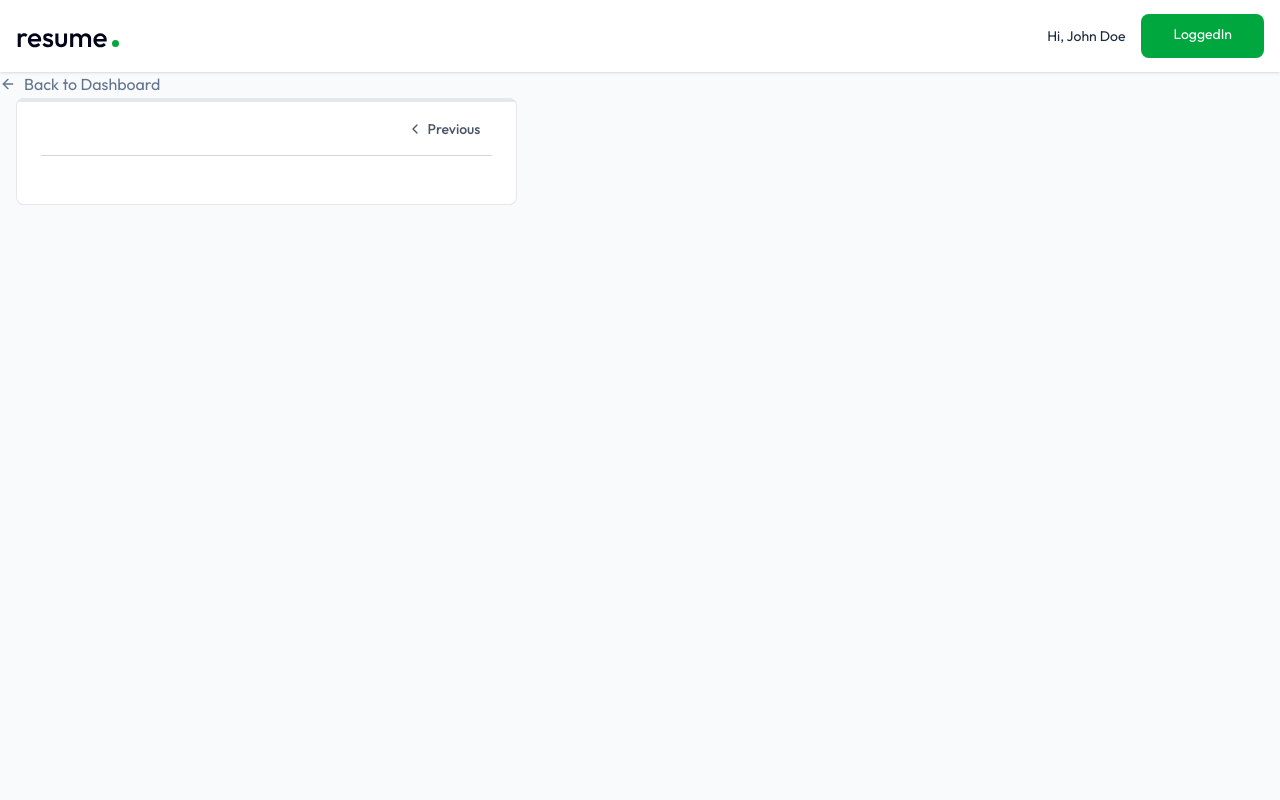
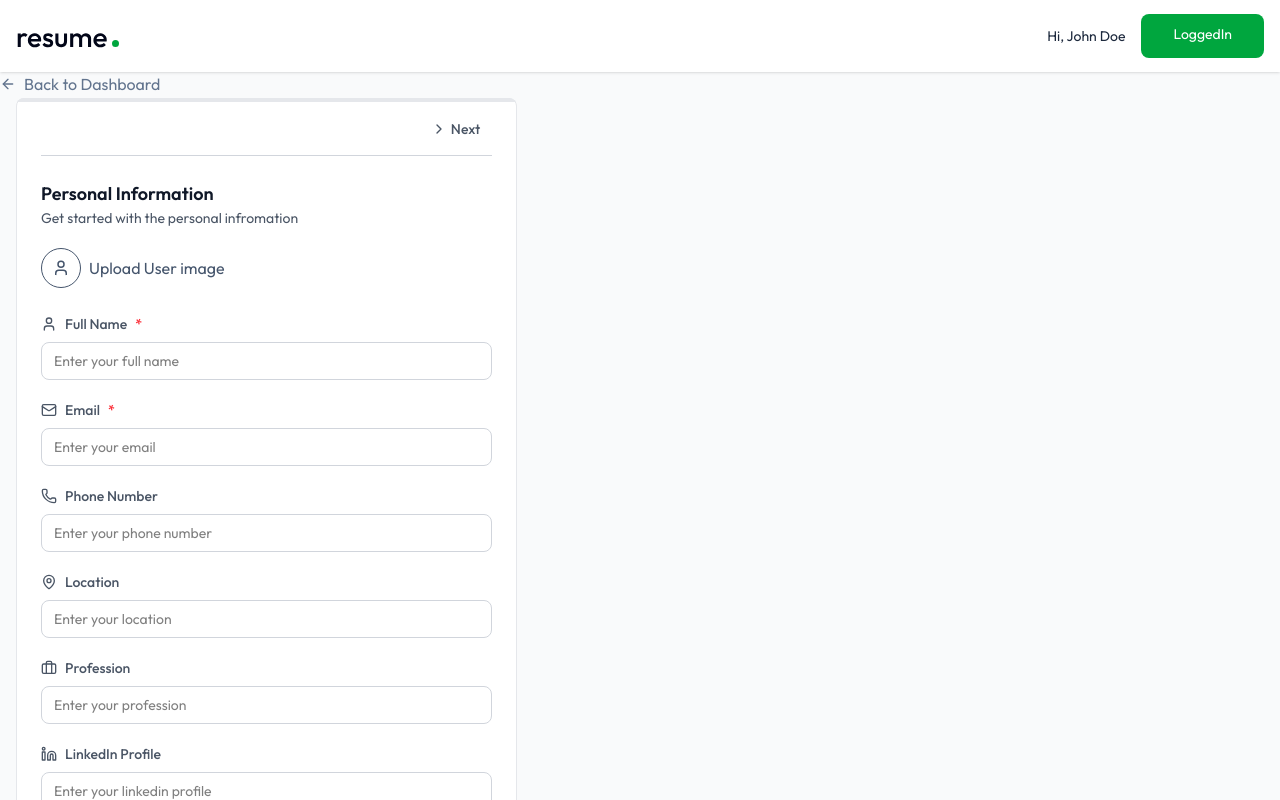
Before and after one commit to PruthvirajKharate/AIResumeBuilder, a React (Vite) app in the folder resume-builder/: page /app/builder/1 in a window 1280 px wide. Shown: the top 800 px of the page. Built offline with nearby package versions, Linux system fonts and the light colour scheme.

Commit message:
Personal Info Page done

```diff
--- /dev/null
+++ b/resume-builder/src/components/PersonalInfoForm.jsx
@@ -0,0 +1,136 @@
+import {
+  Briefcase,
+  Globe,
+  Linkedin,
+  Mail,
+  MapPin,
+  User,
+  Phone,
+} from "lucide-react";
+import React from "react";
+
+const PersonalInfoForm = ({
+  data,
+  onChange,
+  removeBackground,
+  setRemoveBackground,
+}) => {
+  const handleChange = (field, value) => {
+    onChange({ ...data, [field]: value });
+  };
+  const fields = [
+    {
+      key: "full name",
+      label: "Full Name",
+      icon: User,
+      type: "text",
+      required: true,
+    },
+    { key: "email", label: "Email", icon: Mail, type: "email", required: true },
+    { key: "phone", label: "Phone Number", icon: Phone, type: "tel" },
+    { key: "location", label: "Location", icon: MapPin, type: "text" },
+    { key: "profession", label: "Profession", icon: Briefcase, type: "text" },
+    { key: "linkedin", label: "LinkedIn Profile", icon: Linkedin, type: "url" },
+    { key: "website", label: "Personal Website", icon: Globe, type: "url" },
+  ];
+  return (
+    <div>
+      <h3 className="text-lg font-semibold text-gray-900">
+        Personal Information
+      </h3>
+      <p className="text-sm text-gray-600">
+        Get started with the personal infromation
+      </p>
+      <div className="flex items-center gap-2">
+        <label htmlFor="image-upload">
+          {data.image ? (
+            <img
+              src={
+                typeof data.image === "string"
+                  ? data.image
+                  : URL.createObjectURL(data.image)
+              }
+              alt="userImage"
+              className="w-16 h-16 rounded-full object-cover mt-5 ring ring-slate-300 hover:opacity-80"
+            />
+          ) : (
+            <div
+              className="inline-flex items-center gap-2 mt-5 text-slate-600
+            hover:text-slate-700 cursor-pointer"
+            >
+              <User className="size-10 p-2.5 rounded-full border" />
+              Upload User image
+            </div>
+          )}
+          <input
+            type="file"
+            name=""
+            accept="image/jpeg, image/png"
+            className="hidden"
+            onChange={(e) => {
+              handleChange("image", e.target.files[0]);
+            }}
+            id="image-upload"
+          />
+        </label>
+        {typeof data.image === "object" && (
+          <div className="flex flex-col gap-1 pl-4 text-sm">
+            <p>Remove Background</p>
+            <label
+              className="relative inline-flex items-center cursor-pointer text-gray-900
+            gap-3"
+              htmlFor="bg-remove-toggle"
+            >
+              <input
+                type="checkbox"
+                name=""
+                className="sr-only peer"
+                onChange={() => {
+                  setRemoveBackground((prev) => !prev);
+                }}
+                checked={removeBackground}
+                id=""
+              />
+              <div
+                className="w-9 h-5 bg-slate-300 rounded-full peer-checked:bg-green-600
+              transition-colors duration-200"
+              ></div>
+              <span
+                className="dot absolute left-1 top-1 w-3 h-3 bg-white rounded-full transition-transform
+              duration-200 ease-in-out peer-checked:translate-x-4"
+              ></span>
+            </label>
+          </div>
+        )}
+      </div>
+      {fields.map((field, index) => {
+        const Icon = field.icon;
+        return (
+          <div key={field.key} className="space-y-1 mt-5">
+            <label
+              htmlFor=""
+              className="flex items-center gap-2 text-sm font-medium text-gray-600"
+            >
+              <Icon className="size-4" />
+              {field.label}
+              {field.required && <span className="text-red-500">*</span>}
+            </label>
+            <input
+              type={field.type}
+              value={data[field.key] || ""}
+              onChange={(e) => {
+                handleChange(field.key, e.target.value);
+              }}
+              placeholder={`Enter your ${field.label.toLowerCase()}`}
+              required={field.required}
+              className="mt-1 w-full px-3 py-2 border-gray-300 rounded-lg focus:ring focus:ring-blue-500
+              focus:border-blue-500 outline-none transition-colors text-sm"
+            />
+          </div>
+        );
+      })}
+    </div>
+  );
+};
+
+export default PersonalInfoForm;
--- a/resume-builder/src/pages/ResumeBuilder.jsx
+++ b/resume-builder/src/pages/ResumeBuilder.jsx
@@ -11,7 +11,9 @@ import {
   GraduationCap,
   SparkleIcon,
   User,
+  ChevronRight,
 } from "lucide-react";
+import PersonalInfoForm from "../components/PersonalInfoForm";
 
 const ResumeBuilder = () => {
   const { resumeId } = useParams();
@@ -37,7 +39,7 @@ const ResumeBuilder = () => {
     }
   };
 
-  const [activeSessionIndex, setActiveSessionIndex] = useState(1);
+  const [activeSessionIndex, setActiveSessionIndex] = useState(0);
   const [removeBackground, setRemoveBackground] = useState(false);
 
   const section = [
@@ -97,7 +99,38 @@ const ResumeBuilder = () => {
                       <ChevronLeft className="size-4" /> Previous
                     </button>
                   )}
+                  <button
+                    className={`flex items-center gap-1 p-3 rounded-lg text-sm font-medium
+                    text-gray-600 hover:bg-gray-50 transition-all ${
+                      activeSessionIndex === section.length - 1 && `opacity-50`
+                    }`}
+                    disabled={activeSessionIndex === section.length}
+                    onClick={() => {
+                      setActiveSessionIndex((prevIndex) =>
+                        Math.min(prevIndex + 1, section.length - 1)
+                      );
+                    }}
+                  >
+                    <ChevronRight className="size-4" /> Next
+                  </button>
                 </div>
+              </div>
+
+              {/* Form Content */}
+              <div className="space-y-6">
+                {actvieSection.id === "personal" && (
+                  <PersonalInfoForm
+                    data={resumeData.personal_info}
+                    onChange={(data) => {
+                      setResumeData((prev) => ({
+                        ...prev,
+                        personal_info: data,
+                      }));
+                    }}
+                    removeBackground={removeBackground}
+                    setRemoveBackground={setRemoveBackground}
+                  />
+                )}
               </div>
             </div>
           </div>
```
